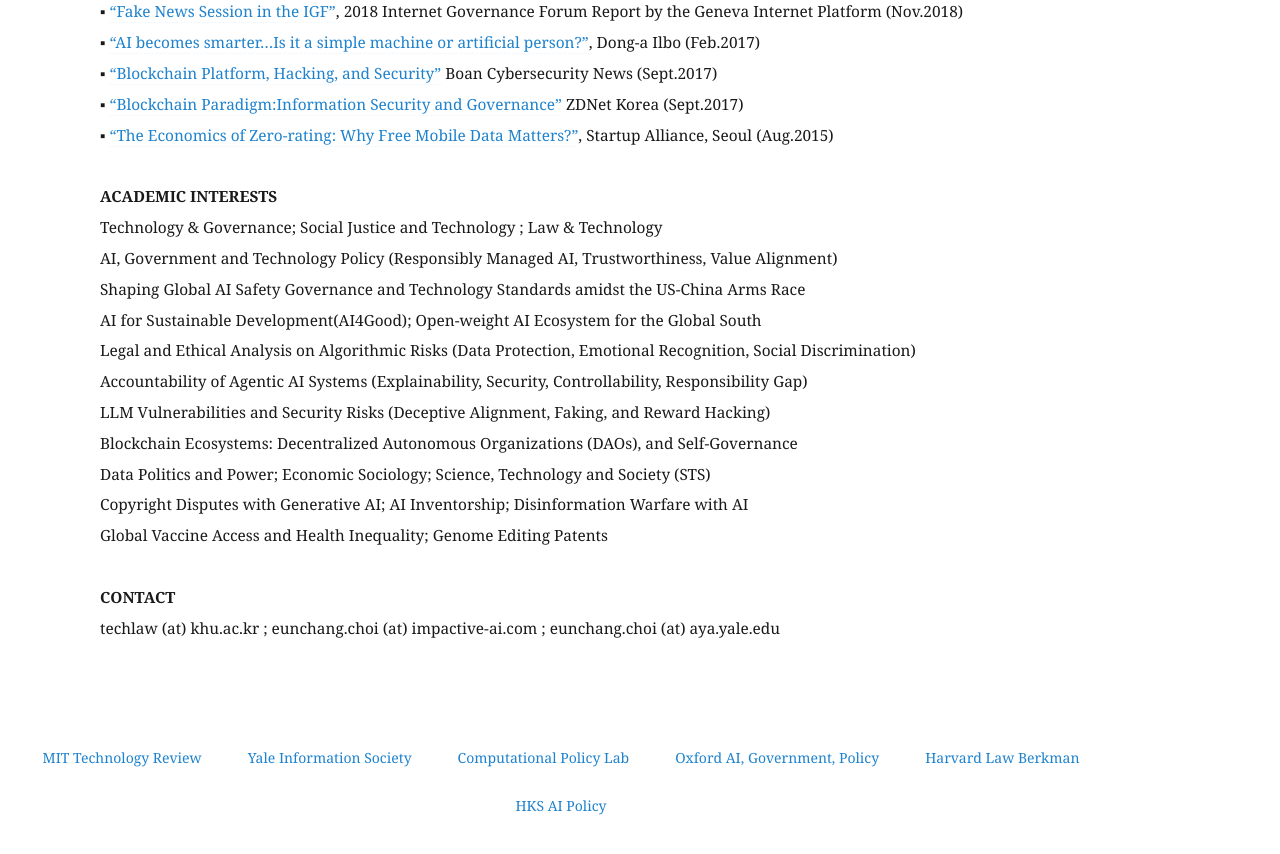
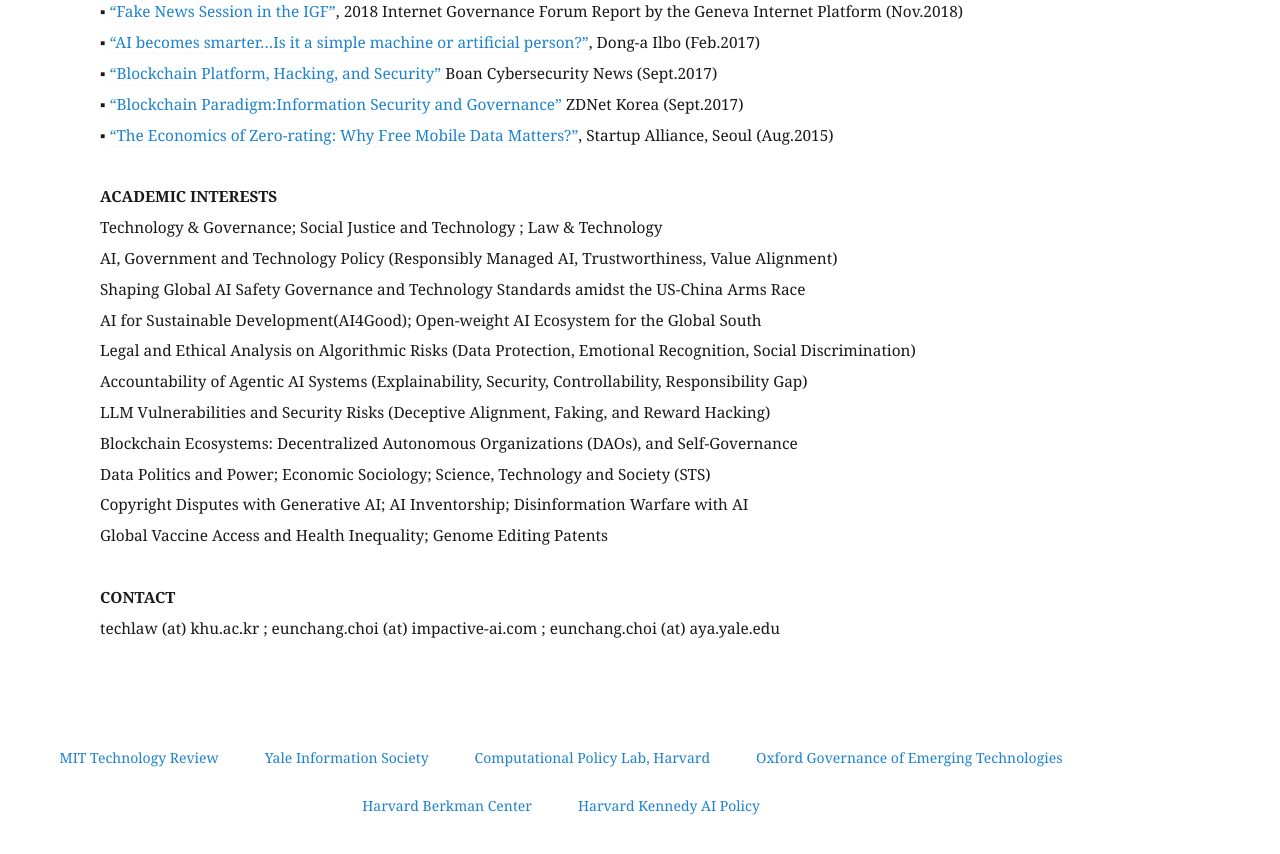
Before and after one commit to eunchangchoi/eunchangchoi.github.io, a Jekyll site: the page built from index.md, in a window 1280 px wide and 900 px high, scrolled down 11406 px. Shown: the top 854 px of the window. Built offline with Jekyll 4.4.1, drawn with Linux system fonts in a browser that asks for light colours.

Commit message:
Update default.html

```diff
--- a/_layouts/default.html
+++ b/_layouts/default.html
@@ -61,10 +61,10 @@
    <ul>
    <li><a href="https://www.technologyreview.com/"> MIT Technology Review </a> </li>
    <li><a href="https://law.yale.edu/isp"> Yale Information Society </a> </li>
-   <li><a href="https://policylab.hks.harvard.edu/"> Computational Policy Lab </a> </li>
-   <li><a href="https://www.oii.ox.ac.uk/research/projects/research-programme-on-ai-government-and-policy/"> Oxford AI, Government, Policy </a></li>
-   <li><a href="https://cyber.harvard.edu/"> Harvard Law Berkman </a></li>
-   <li><a href="https://www.hks.harvard.edu/more/about/initiatives/artificial-intelligence-hks"> HKS AI Policy </a></li>
+   <li><a href="https://policylab.hks.harvard.edu/"> Computational Policy Lab, Harvard </a> </li>
+   <li><a href="https://www.oii.ox.ac.uk/research/projects/governance-of-emerging-technologies/"> Oxford Governance of Emerging Technologies </a></li>
+   <li><a href="https://cyber.harvard.edu/"> Harvard Berkman Center </a></li>
+   <li><a href="https://www.hks.harvard.edu/more/about/initiatives/artificial-intelligence-hks"> Harvard Kennedy AI Policy </a></li>
    </ul>
   </footer>
   </body>
```
